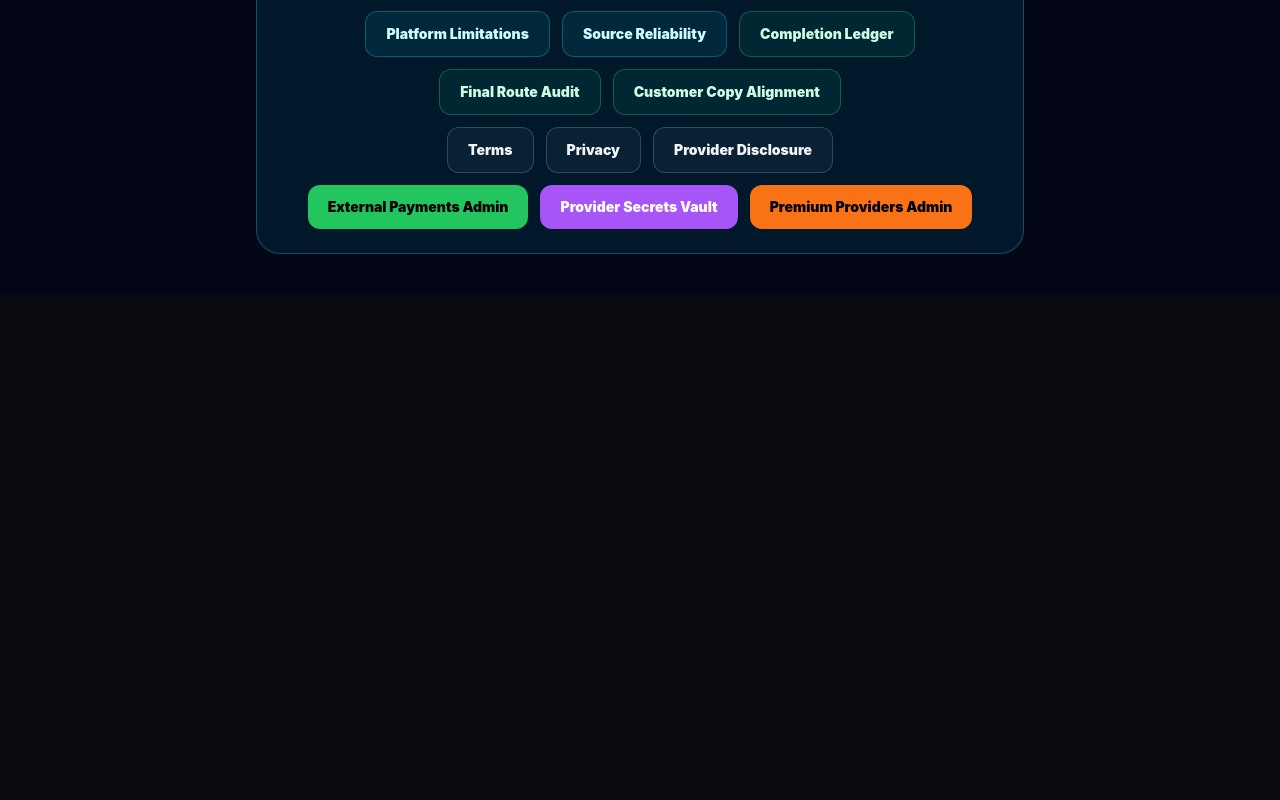
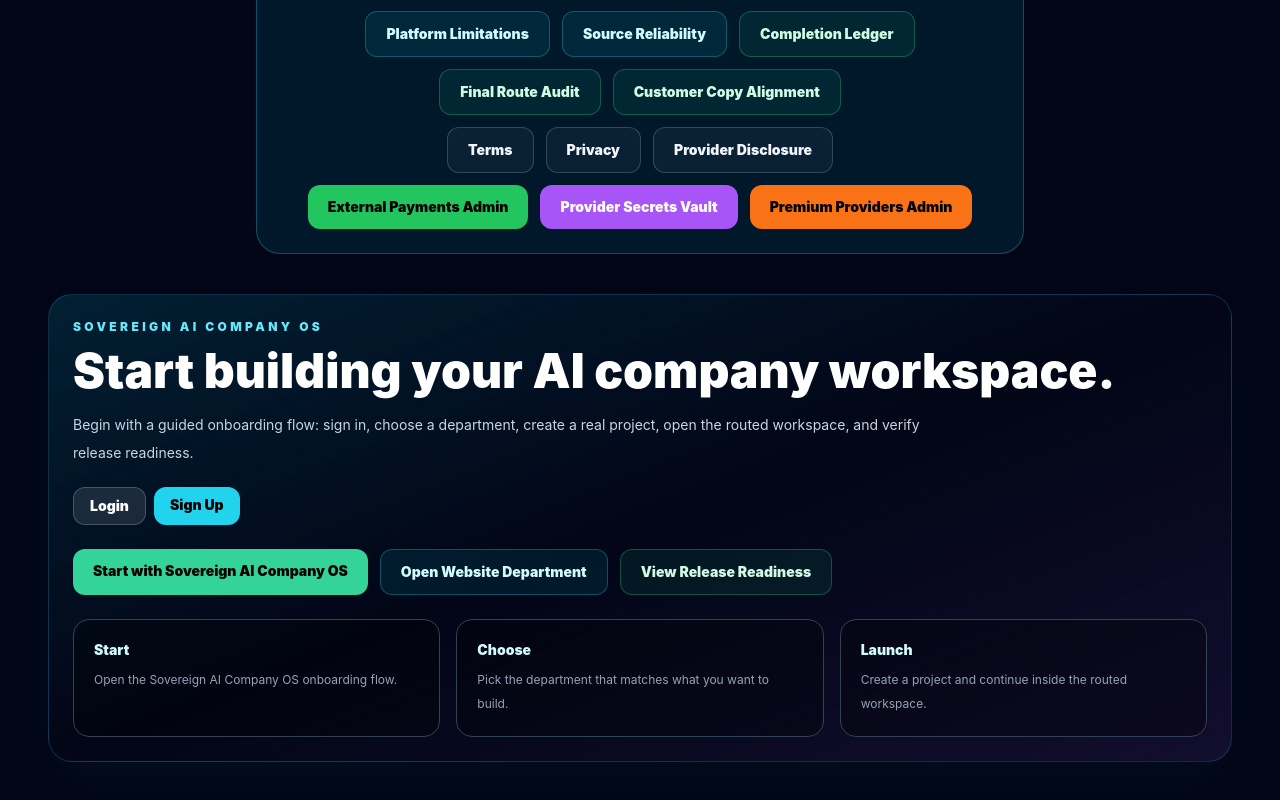
Before and after one commit to pbtransportcom-droid/omegacrownai-dashboard, a Next.js app in the folder omegacrownai-dashboard/: page / in a window 1280 px wide. Shown: the part 1972-2772 px from the top of the page. Before the commit the page ends 2266 px from the top, so only its background shows below. Built offline with nearby package versions, Linux system fonts and the light colour scheme.

Commit message:
Add Sovereign customer start CTA to homepage

```diff
--- a/omegacrownai-dashboard/app/page.tsx
+++ b/omegacrownai-dashboard/app/page.tsx
@@ -20,6 +20,25 @@ const phases = [
   "Reliability Layer",
   "Editor's Room",
   "Full Observability Dashboard",
+];
+
+
+const sovereignStartSteps = [
+  {
+    title: "Start",
+    detail: "Open the Sovereign AI Company OS onboarding flow.",
+    href: "/build",
+  },
+  {
+    title: "Choose",
+    detail: "Pick the department that matches what you want to build.",
+    href: "/build",
+  },
+  {
+    title: "Launch",
+    detail: "Create a project and continue inside the routed workspace.",
+    href: "/api/sovereign/release-readiness",
+  },
 ];
 
 export default function HomePage() {
@@ -194,6 +213,74 @@ export default function HomePage() {
           </a>
         </div>
       </section>
-    </main>
+          <section className="mx-auto mt-10 max-w-7xl px-6">
+        <div className="rounded-3xl border border-cyan-400/20 bg-gradient-to-br from-cyan-500/15 via-slate-950 to-purple-500/10 p-6 text-white shadow-2xl shadow-cyan-950/20">
+          <div className="flex flex-wrap items-start justify-between gap-5">
+            <div>
+              <p className="text-xs font-black uppercase tracking-[0.28em] text-cyan-300">
+                Sovereign AI Company OS
+              </p>
+              <h2 className="mt-3 text-4xl font-black md:text-5xl">
+                Start building your AI company workspace.
+              </h2>
+              <p className="mt-4 max-w-4xl text-sm leading-7 text-slate-300">
+                Begin with a guided onboarding flow: sign in, choose a department, create a real project,
+                open the routed workspace, and verify release readiness.
+              </p>
+            </div>
+
+            <div className="flex flex-wrap gap-2">
+              <a
+                href="/login"
+                className="rounded-xl border border-white/20 bg-white/10 px-4 py-2 text-sm font-black text-white hover:bg-white/20"
+              >
+                Login
+              </a>
+              <a
+                href="/signup"
+                className="rounded-xl bg-cyan-400 px-4 py-2 text-sm font-black text-black hover:bg-cyan-300"
+              >
+                Sign Up
+              </a>
+            </div>
+          </div>
+
+          <div className="mt-6 flex flex-wrap gap-3">
+            <a
+              href="/build"
+              className="rounded-xl bg-emerald-400 px-5 py-3 text-sm font-black text-black hover:bg-emerald-300"
+            >
+              Start with Sovereign AI Company OS
+            </a>
+            <a
+              href="/sovereign/website"
+              className="rounded-xl border border-cyan-400/30 bg-cyan-500/10 px-5 py-3 text-sm font-black text-cyan-100 hover:bg-cyan-500/20"
+            >
+              Open Website Department
+            </a>
+            <a
+              href="/api/sovereign/release-readiness"
+              className="rounded-xl border border-emerald-400/30 bg-emerald-500/10 px-5 py-3 text-sm font-black text-emerald-100 hover:bg-emerald-500/20"
+            >
+              View Release Readiness
+            </a>
+          </div>
+
+          <div className="mt-6 grid gap-4 md:grid-cols-3">
+            {sovereignStartSteps.map((item) => (
+              <a
+                key={item.title}
+                href={item.href}
+                className="rounded-2xl border border-slate-700 bg-black/30 p-5 transition hover:border-cyan-300/60 hover:bg-cyan-500/10"
+              >
+                <p className="text-sm font-black text-cyan-100">{item.title}</p>
+                <p className="mt-2 text-xs leading-6 text-slate-400">{item.detail}</p>
+              </a>
+            ))}
+          </div>
+        </div>
+      </section>
+
+</main>
   );
 }
```
